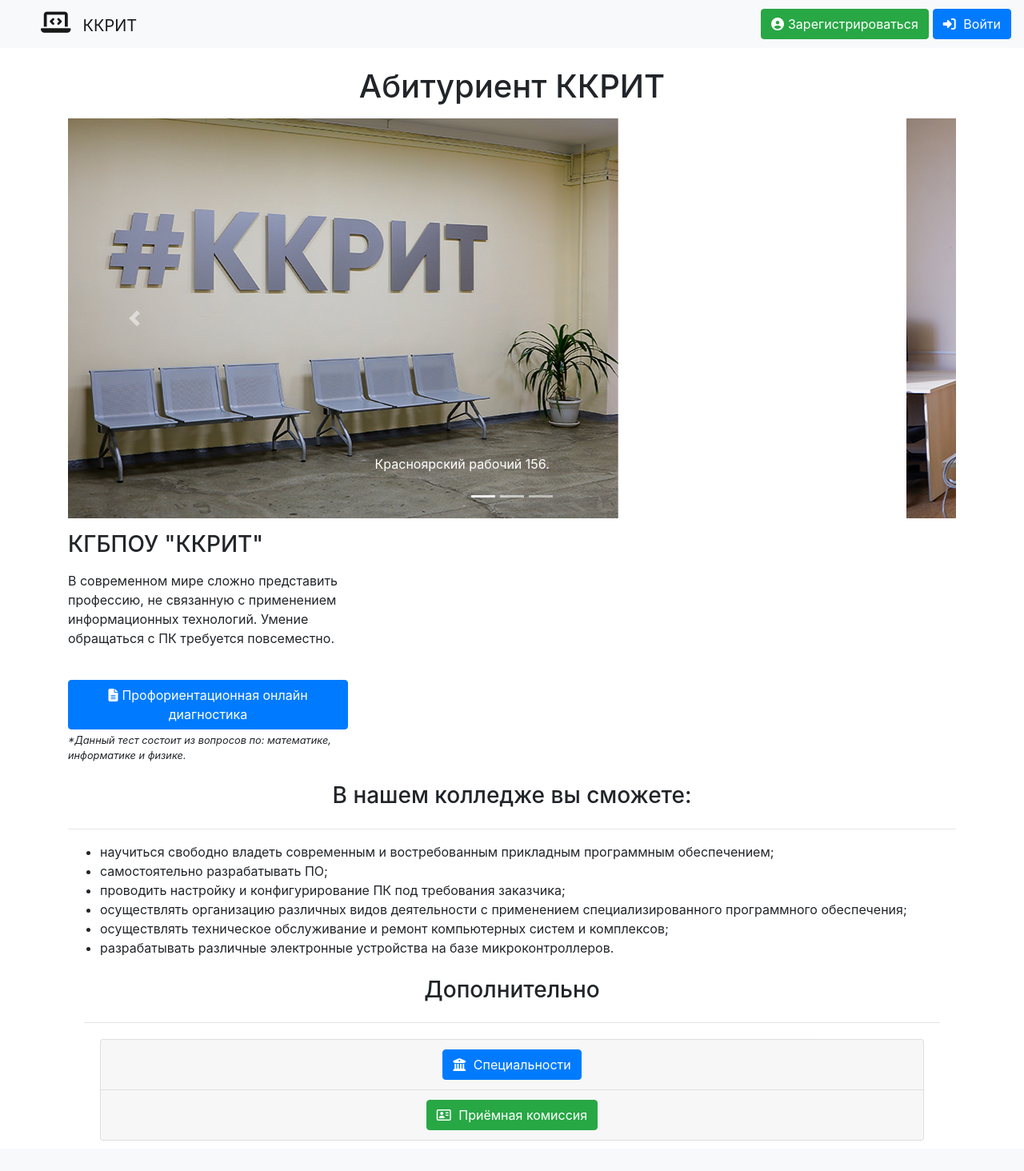
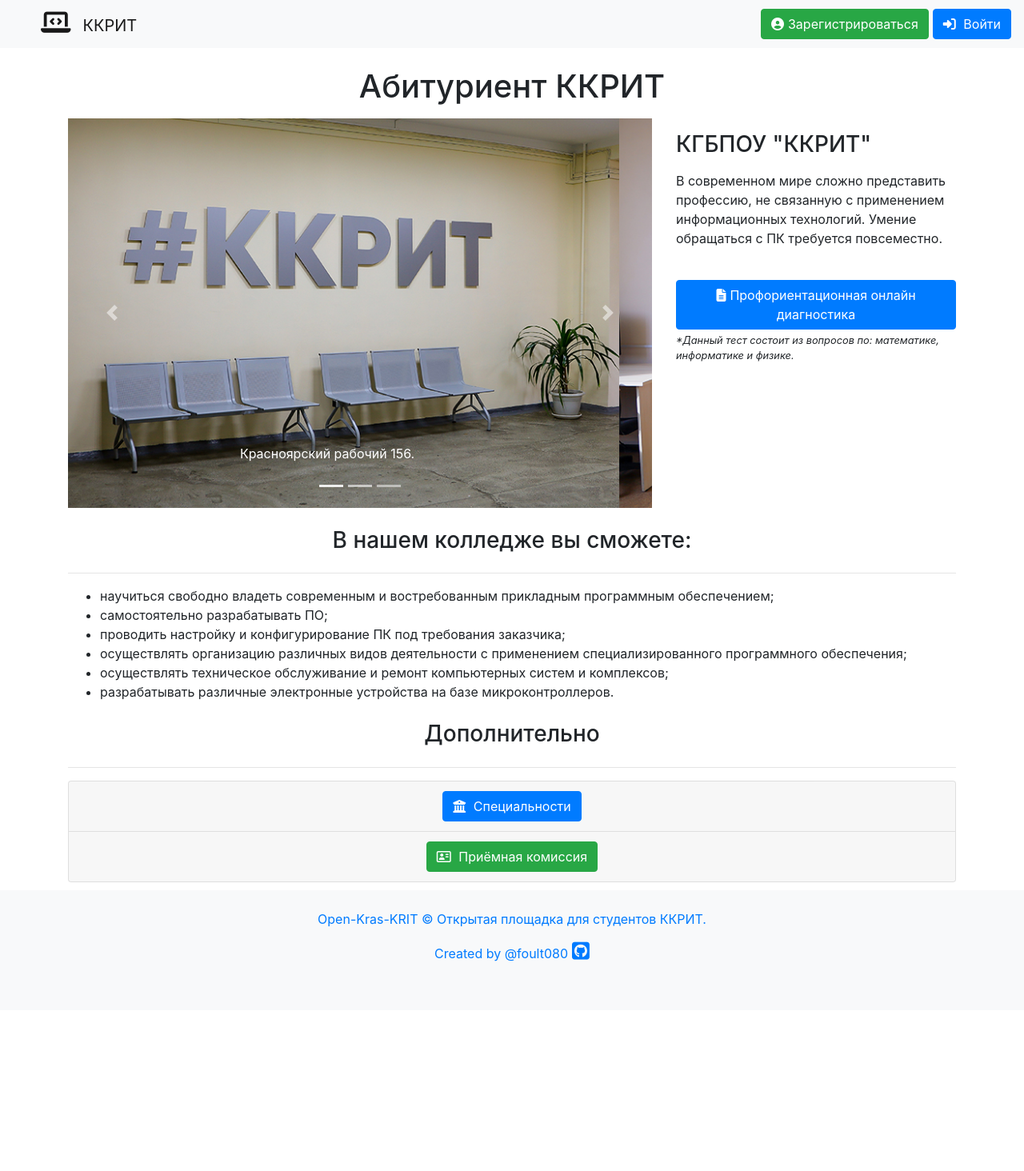
Before and after one commit to Foult080/open-kras-krit, a React (Create React App) app in the folder front-app/: page /applicant in a window 1280 px wide. Shown: the top 1464 px of the page at 80% size. After the commit the page ends 1263 px from the top, so only its background shows below. Built offline with nearby package versions, Linux system fonts and the light colour scheme; no server answers.

Commit message:
applicant landing

```diff
--- a/front-app/src/App.css
+++ b/front-app/src/App.css
@@ -60,6 +60,9 @@
 }
 .news-card {
   margin-bottom: 15px;
+}
+.my-card {
+  padding: 0 !important;
 }
 
 .menu-button {
@@ -229,6 +232,5 @@
 }
 
 .accordion {
-  margin: 20px;
   margin-bottom: 100px;
 }
--- a/front-app/src/components/layout/AppLanding.js
+++ b/front-app/src/components/layout/AppLanding.js
@@ -12,7 +12,7 @@
         <h1 className="mt-4 mb-3 card-title">Абитуриент ККРИТ</h1>
 
         <div className="row">
-          <div className="col-md-8 col-lg-12 col-sm-6">
+          <div className="col-md-4 col-lg-8 col-sm-2">
             <Carousel>
               <Carousel.Item>
                 <img className="img-fluid" src={img3} alt="img3" />
@@ -84,7 +84,7 @@
         <div className="accordion">
           <h3 className="my-4 card-title">Дополнительно</h3>
           <hr />
-          <Accordion>
+          <Accordion className="">
             <Card>
               <Card.Header className="dash-header">
                 <Accordion.Toggle
@@ -97,7 +97,7 @@
                 </Accordion.Toggle>
               </Card.Header>
               <Accordion.Collapse eventKey="1">
-                <Card.Body>
+                <Card.Body className="my-card">
                   <table className="table table-striped">
                     <thead className="thead-dark">
                       <tr>
```
